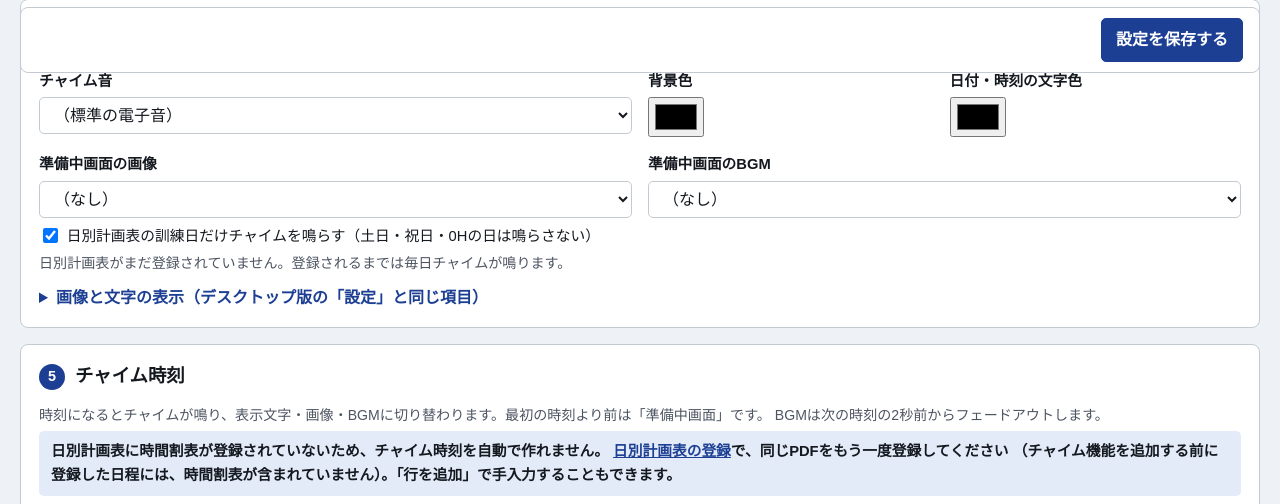
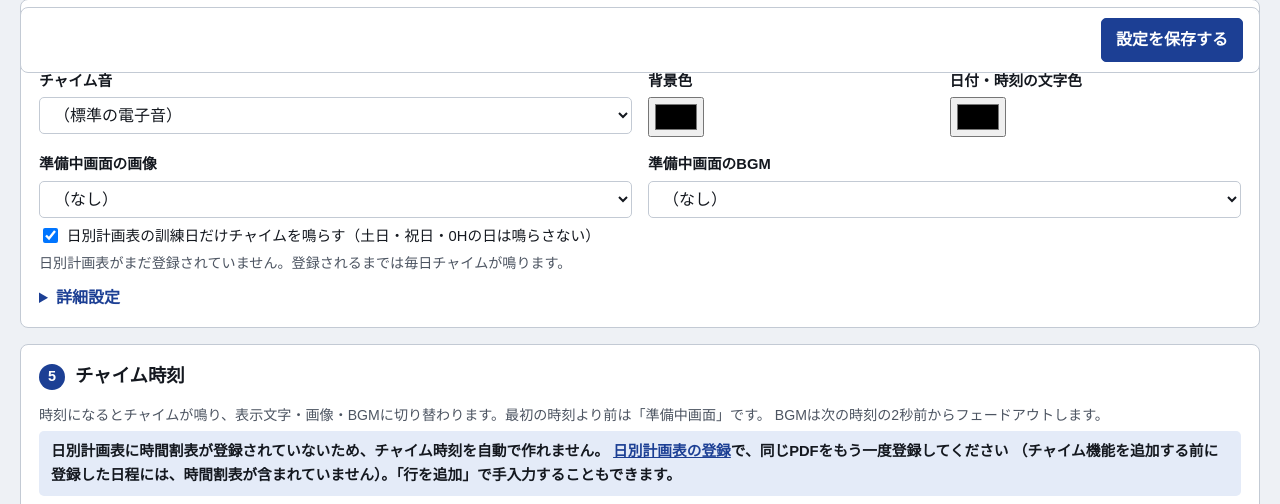
Before and after one commit to telcation/tools, a Flask app: template chime/templates/chime/admin.html in a window 1280 px wide. Shown: the part 969-1473 px from the top of the page. Run offline with Flask 3, Linux system fonts and the light colour scheme; the template is opened without the code that fills it, so the values that code supplies are empty; some web fonts are replaced.

Commit message:
折り畳み見出しの語句を修正

```diff
--- a/chime/templates/chime/admin.html
+++ b/chime/templates/chime/admin.html
@@ -123,7 +123,7 @@
     <p class="hint" id="planNote"></p>
 
     <details>
-      <summary>画像と文字の表示（デスクトップ版の「設定」と同じ項目）</summary>
+      <summary>詳細設定</summary>
       <div class="grid2">
         <div><label for="font">フォント</label><input type="text" id="font" placeholder="BIZ UDPGothic"></div>
         <div><label for="imgW">画像の横幅（px・空欄＝画面に合わせる）</label><input type="number" id="imgW" min="1"></div>
```
Also changed, not shown: README.md.
